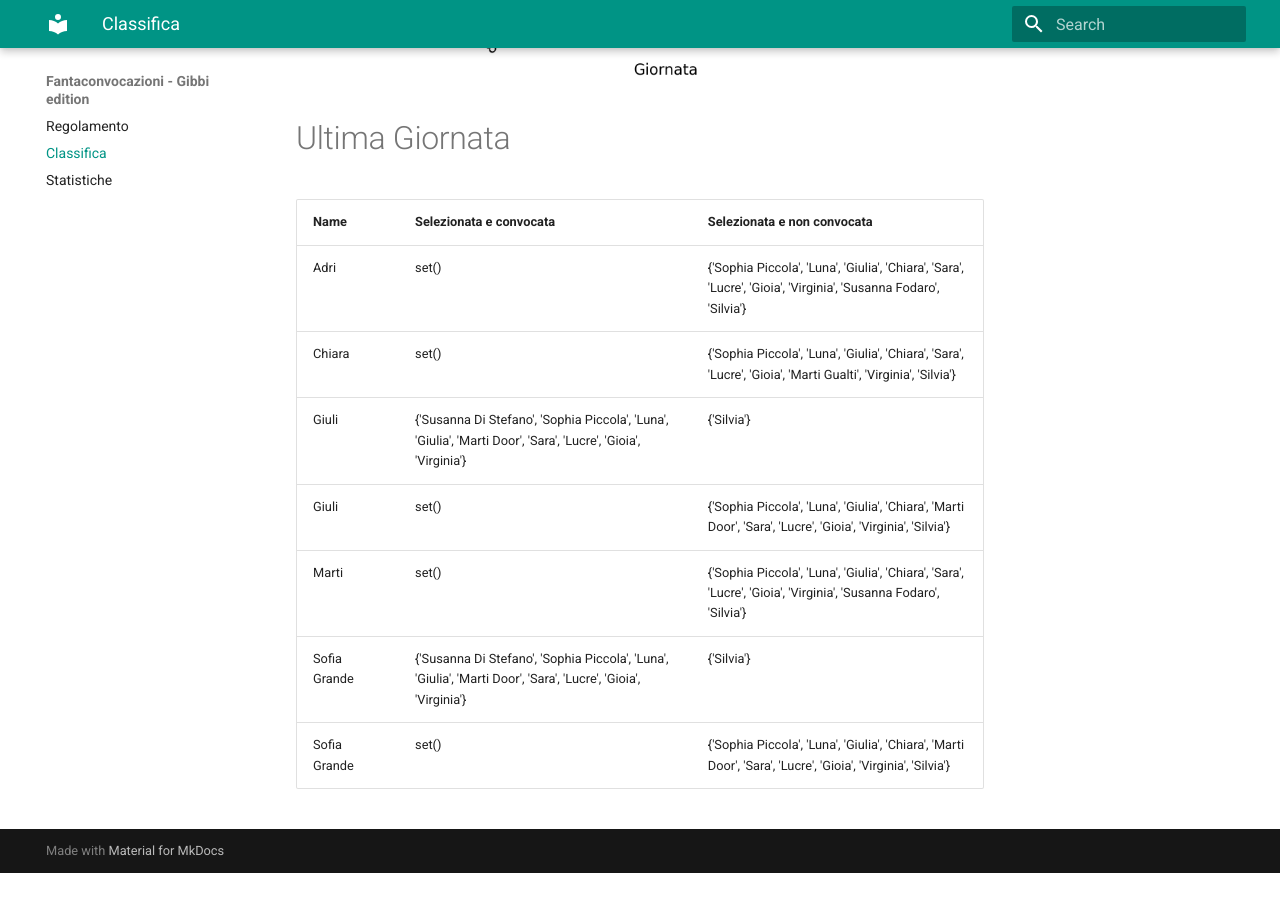
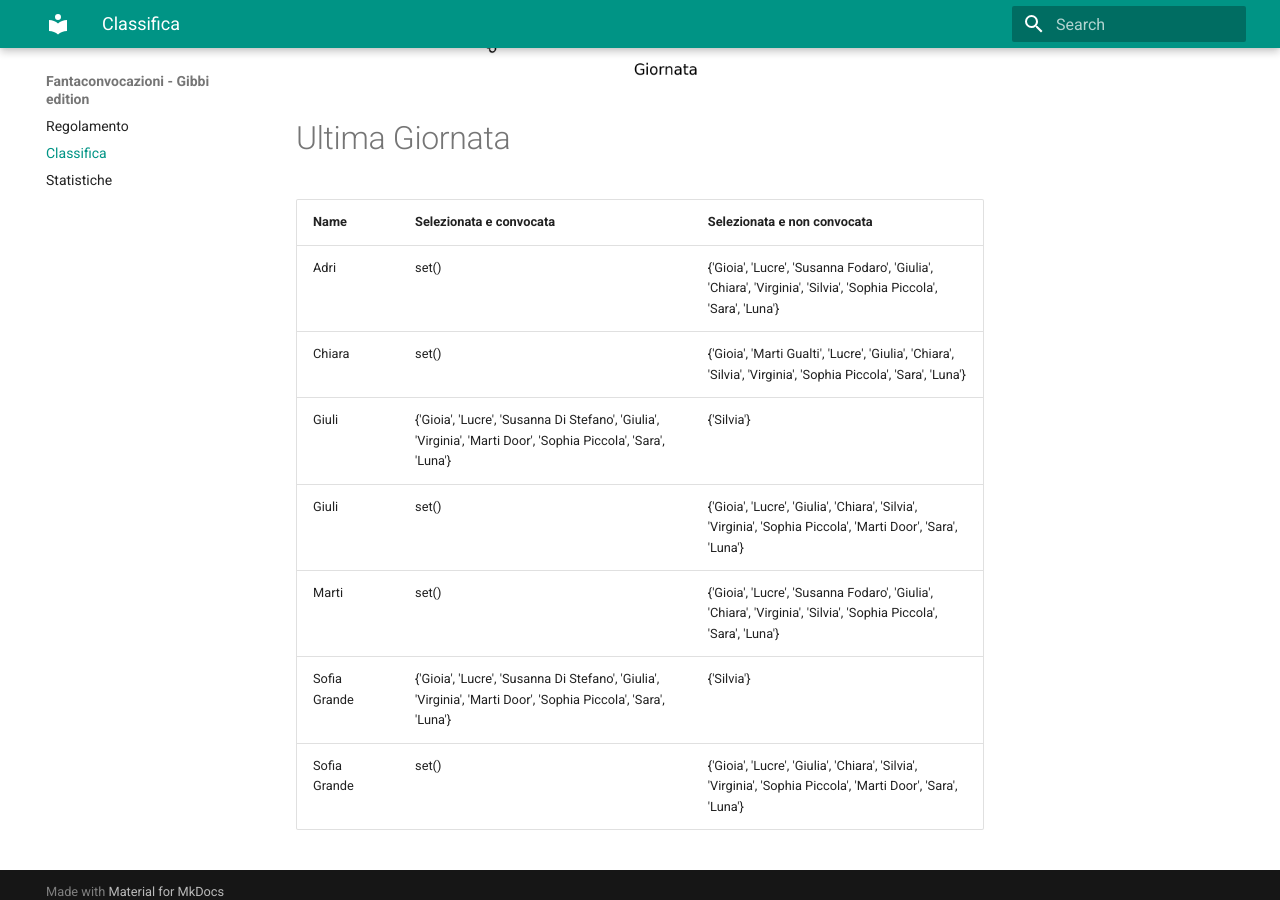
Before and after one commit to martinig94/fantagibbi, an MkDocs documentation site: the page built from docs/Classifica.md, in a window 1280 px wide and 900 px high, scrolled down 1030 px. Built offline with MkDocs 1.6.1 and Material for MkDocs 9.7.7, drawn with Linux system fonts in a browser that asks for light colours; before the commit the page ends 1903 px from its top, so only the background shows below that.

Commit message:
Auto-update from main.py

```diff
--- a/docs/Classifica.md
+++ b/docs/Classifica.md
@@ -18,11 +18,11 @@
 <!-- START_TABLE CORRECT -->
 | Name         | Selezionata e convocata                                                                                        | Selezionata e non convocata                                                                                      |
 |:-------------|:---------------------------------------------------------------------------------------------------------------|:-----------------------------------------------------------------------------------------------------------------|
-| Adri         | set()                                                                                                          | {'Sophia Piccola', 'Luna', 'Giulia', 'Chiara', 'Sara', 'Lucre', 'Gioia', 'Virginia', 'Susanna Fodaro', 'Silvia'} |
-| Chiara       | set()                                                                                                          | {'Sophia Piccola', 'Luna', 'Giulia', 'Chiara', 'Sara', 'Lucre', 'Gioia', 'Marti Gualti', 'Virginia', 'Silvia'}   |
-| Giuli        | {'Susanna Di Stefano', 'Sophia Piccola', 'Luna', 'Giulia', 'Marti Door', 'Sara', 'Lucre', 'Gioia', 'Virginia'} | {'Silvia'}                                                                                                       |
-| Giuli        | set()                                                                                                          | {'Sophia Piccola', 'Luna', 'Giulia', 'Chiara', 'Marti Door', 'Sara', 'Lucre', 'Gioia', 'Virginia', 'Silvia'}     |
-| Marti        | set()                                                                                                          | {'Sophia Piccola', 'Luna', 'Giulia', 'Chiara', 'Sara', 'Lucre', 'Gioia', 'Virginia', 'Susanna Fodaro', 'Silvia'} |
-| Sofia Grande | {'Susanna Di Stefano', 'Sophia Piccola', 'Luna', 'Giulia', 'Marti Door', 'Sara', 'Lucre', 'Gioia', 'Virginia'} | {'Silvia'}                                                                                                       |
-| Sofia Grande | set()                                                                                                          | {'Sophia Piccola', 'Luna', 'Giulia', 'Chiara', 'Marti Door', 'Sara', 'Lucre', 'Gioia', 'Virginia', 'Silvia'}     |
+| Adri         | set()                                                                                                          | {'Gioia', 'Lucre', 'Susanna Fodaro', 'Giulia', 'Chiara', 'Virginia', 'Silvia', 'Sophia Piccola', 'Sara', 'Luna'} |
+| Chiara       | set()                                                                                                          | {'Gioia', 'Marti Gualti', 'Lucre', 'Giulia', 'Chiara', 'Silvia', 'Virginia', 'Sophia Piccola', 'Sara', 'Luna'}   |
+| Giuli        | {'Gioia', 'Lucre', 'Susanna Di Stefano', 'Giulia', 'Virginia', 'Marti Door', 'Sophia Piccola', 'Sara', 'Luna'} | {'Silvia'}                                                                                                       |
+| Giuli        | set()                                                                                                          | {'Gioia', 'Lucre', 'Giulia', 'Chiara', 'Silvia', 'Virginia', 'Sophia Piccola', 'Marti Door', 'Sara', 'Luna'}     |
+| Marti        | set()                                                                                                          | {'Gioia', 'Lucre', 'Susanna Fodaro', 'Giulia', 'Chiara', 'Virginia', 'Silvia', 'Sophia Piccola', 'Sara', 'Luna'} |
+| Sofia Grande | {'Gioia', 'Lucre', 'Susanna Di Stefano', 'Giulia', 'Virginia', 'Marti Door', 'Sophia Piccola', 'Sara', 'Luna'} | {'Silvia'}                                                                                                       |
+| Sofia Grande | set()                                                                                                          | {'Gioia', 'Lucre', 'Giulia', 'Chiara', 'Silvia', 'Virginia', 'Sophia Piccola', 'Marti Door', 'Sara', 'Luna'}     |
 <!-- END_TABLE CORRECT -->
```
